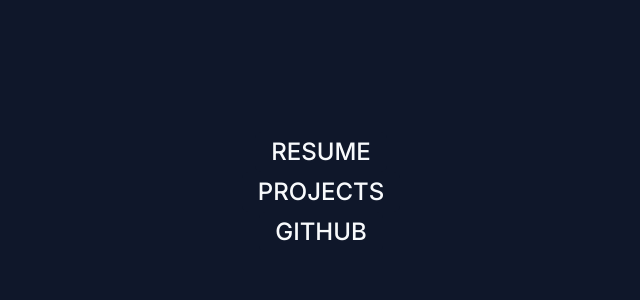
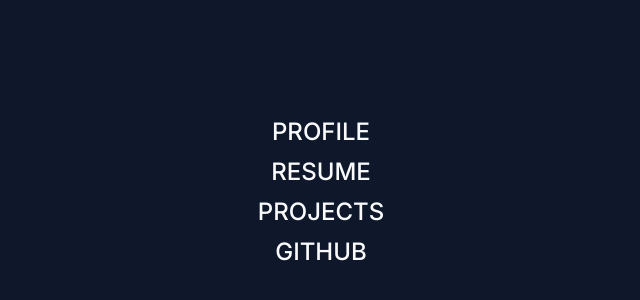
Before and after one commit to Ohmmagosh/portfolio, a Next.js app in the folder app/: page /portfolio in a window 1280 px wide. Shown: the part 208-508 px from the top of the page, without its empty margins (319-959 px from the left). Built offline with nearby package versions, Linux system fonts and the light colour scheme.

Commit message:
add url config

```diff
--- a/app/app/portfolio/_components/portfolio.tsx
+++ b/app/app/portfolio/_components/portfolio.tsx
@@ -7,6 +7,7 @@
 };
 
 const configUrls: TConfigUrls = {
+  profile: { href: "/portfolio/profile", label: "Profile" },
   resume: { href: "/portfolio/resume", label: "Resume" },
   projects: { href: "/portfolio/projects", label: "Projects" },
   github: { href: "https://github.com/Ohmmagosh", label: "Github" },
```
